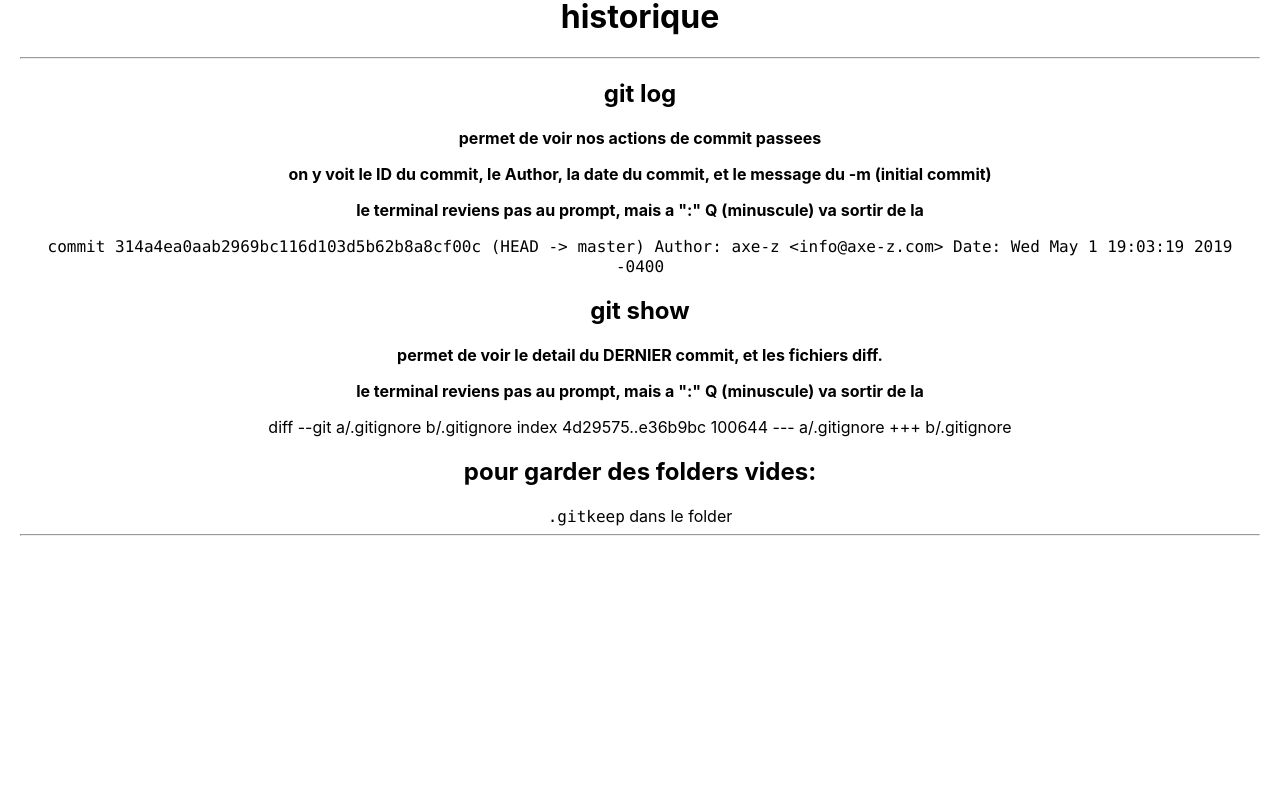
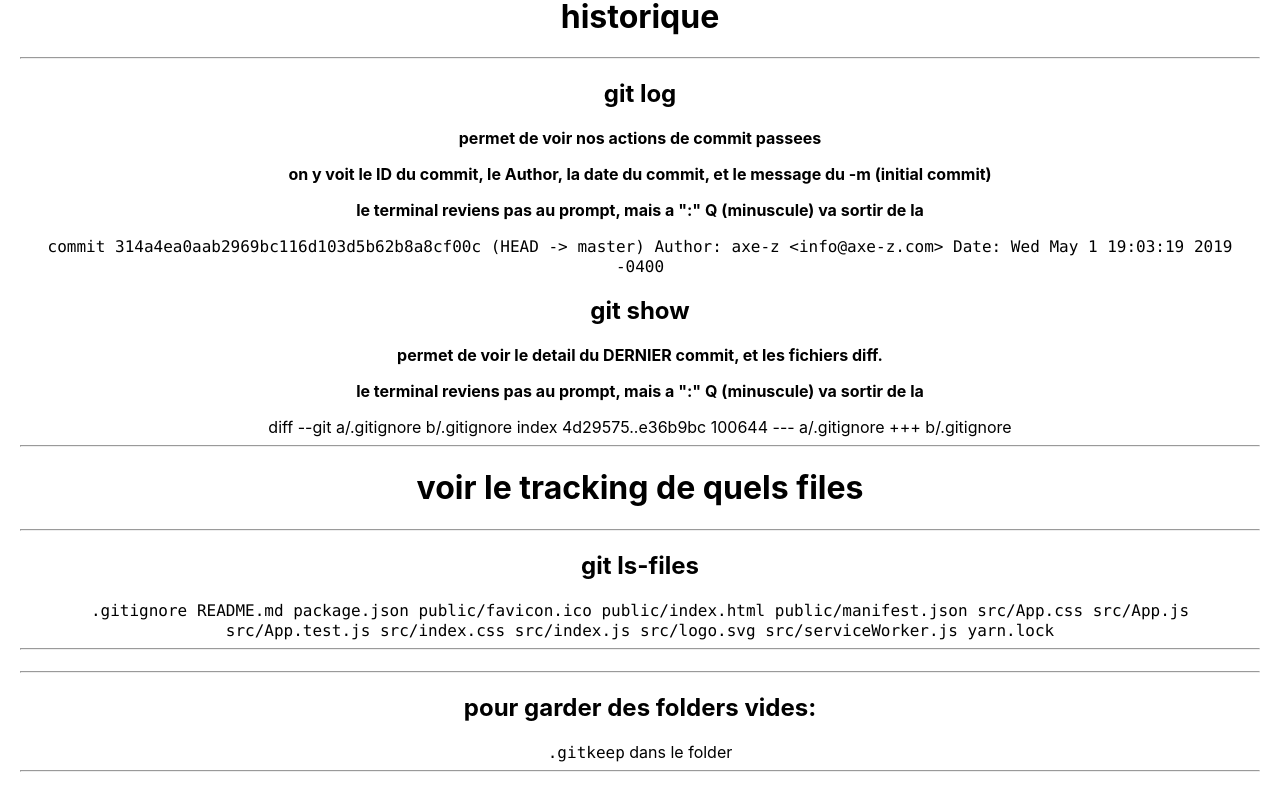
Before and after one commit to axe-z/git, a React (Create React App) app: page / in a window 1280 px wide. Shown: the part 1315-2115 px from the top of the page. Before the commit the page ends 1879 px from the top, so only its background shows below. Built offline with nearby package versions, Linux system fonts and the light colour scheme.

Commit message:
sans add

```diff
--- a/src/App.js
+++ b/src/App.js
@@ -75,6 +75,20 @@ Date:   Wed May 1 19:03:19 2019 -0400
 index 4d29575..e36b9bc 100644
 --- a/.gitignore
 +++ b/.gitignore`}
+      <hr />
+      <h1>voir le tracking de quels files</h1>
+      <hr />
+      <h2>git ls-files</h2>
+      <code>
+        .gitignore README.md package.json public/favicon.ico public/index.html public/manifest.json
+        src/App.css src/App.js src/App.test.js src/index.css src/index.js src/logo.svg
+        src/serviceWorker.js yarn.lock
+      </code>
+      <hr />
+      <h1> </h1>
+      <hr />
+      <h2> </h2>
+      <code />
       {/* // */}
       {/* // */}
       {/* // */}
```
